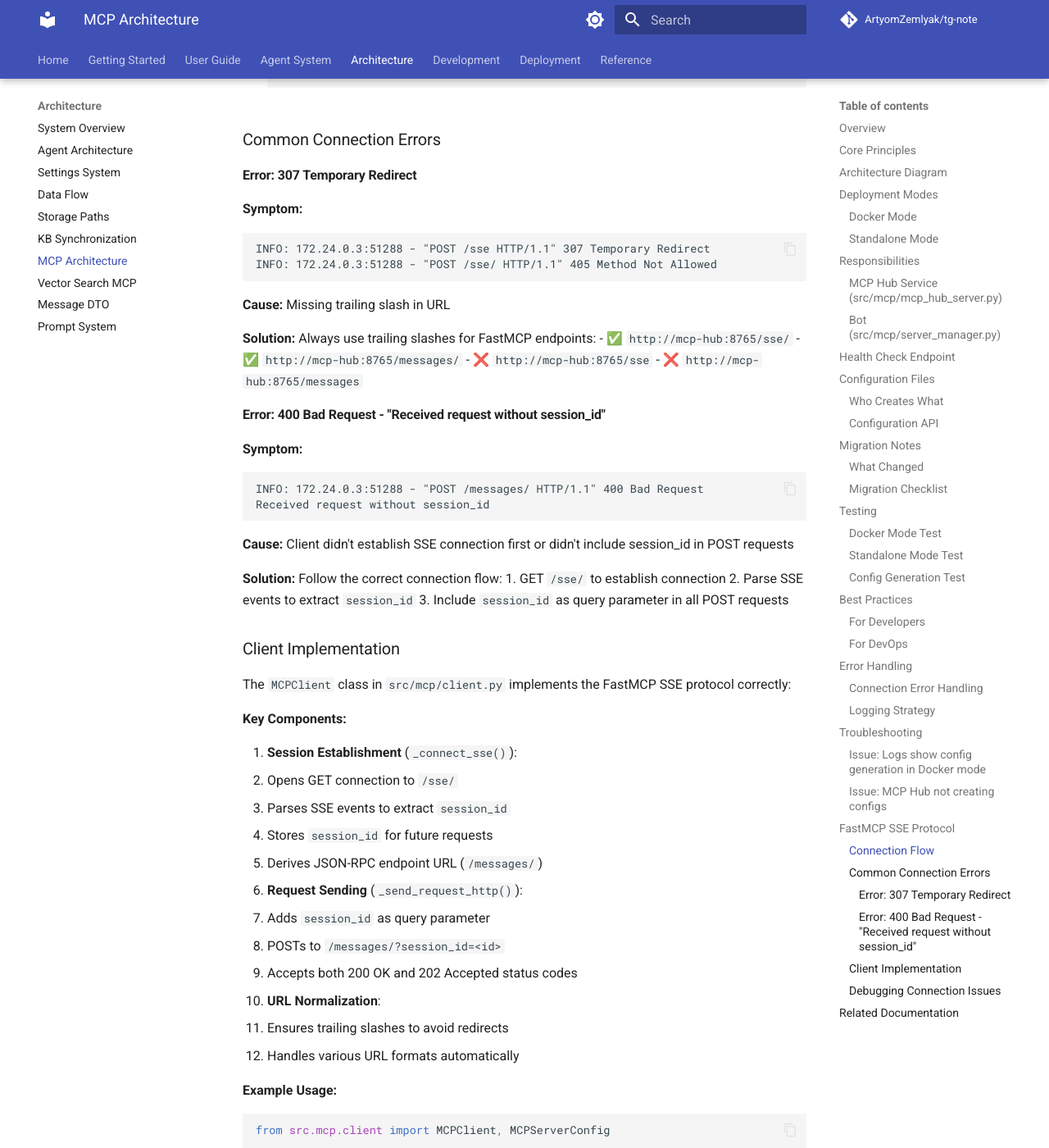
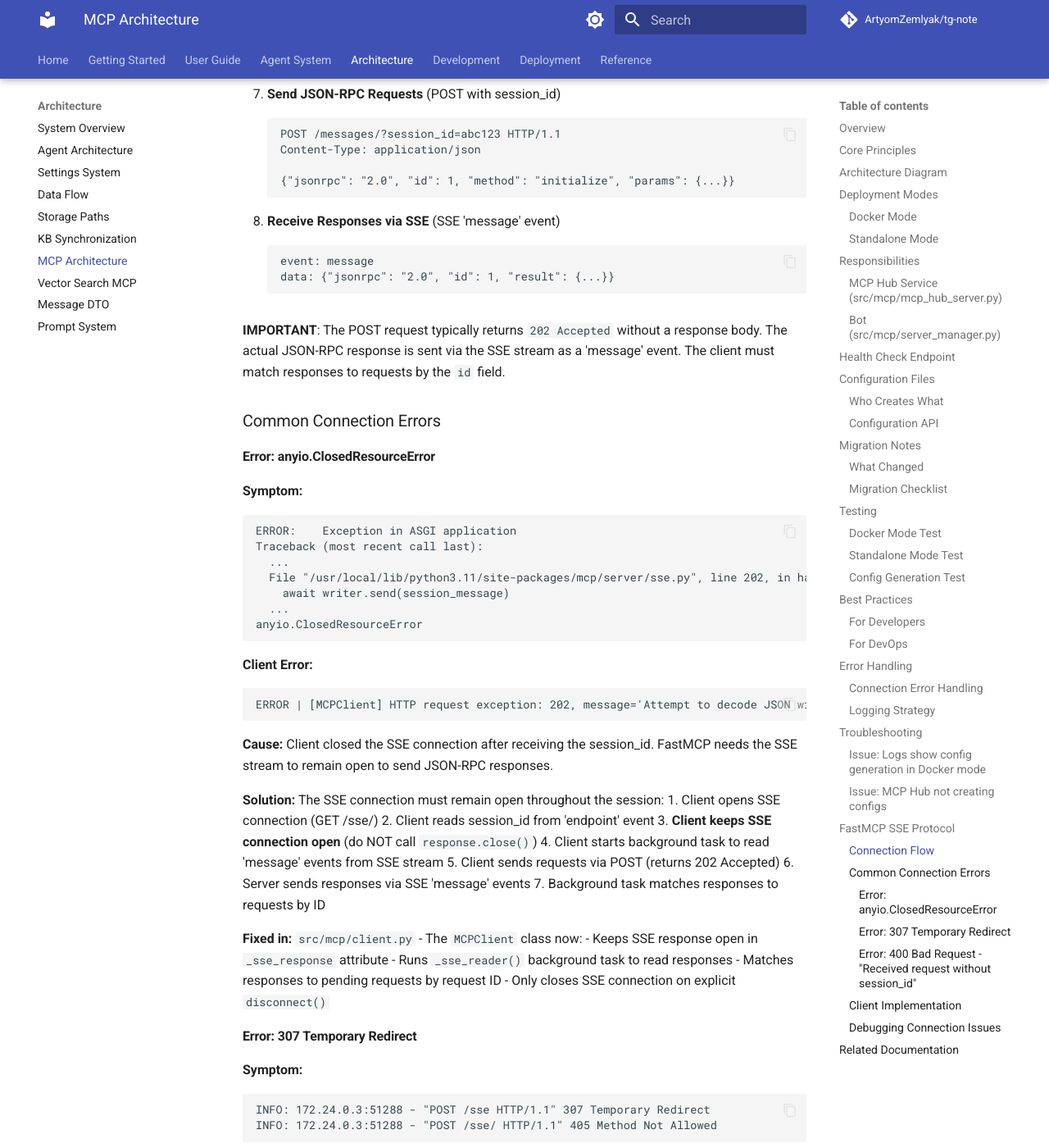
Before and after one commit to ArtyomZemlyak/tg-note, an MkDocs documentation site: the page built from docs_site/architecture/mcp-architecture.md, in a window 1280 px wide and 1400 px high, scrolled down 9418 px. Shown: the whole window at 82% size. Built offline with MkDocs 1.6.1 and Material for MkDocs 9.7.7, drawn with Linux system fonts in a browser that asks for light colours; comment, search, counter and statistics services are not loaded; the version menu is left out; some of the changed text lies outside the part shown.

Commit message:
Fix: Implement proper SSE handling for MCP client
Co-authored-by: artyom.zemlyak <artyom.zemlyak@gmail.com>

````diff
--- a/docs_site/architecture/mcp-architecture.md
+++ b/docs_site/architecture/mcp-architecture.md
@@ -452,7 +452,12 @@ The MCP Hub uses FastMCP library which implements the MCP protocol over HTTP Ser
    data: {"uri": "http://mcp-hub:8765/messages/?session_id=abc123"}
    ```
 
-3. **Send JSON-RPC Requests** (POST with session_id)
+3. **Keep SSE Connection Open** (CRITICAL)
+   - The SSE connection MUST remain open to receive responses
+   - Responses are sent as SSE 'message' events, not in POST response body
+   - Closing the connection causes `anyio.ClosedResourceError` on server
+
+4. **Send JSON-RPC Requests** (POST with session_id)
    ```
    POST /messages/?session_id=abc123 HTTP/1.1
    Content-Type: application/json
@@ -460,7 +465,49 @@ The MCP Hub uses FastMCP library which implements the MCP protocol over HTTP Ser
    {"jsonrpc": "2.0", "id": 1, "method": "initialize", "params": {...}}
    ```
 
+5. **Receive Responses via SSE** (SSE 'message' event)
+   ```
+   event: message
+   data: {"jsonrpc": "2.0", "id": 1, "result": {...}}
+   ```
+
+**IMPORTANT**: The POST request typically returns `202 Accepted` without a response body. The actual JSON-RPC response is sent via the SSE stream as a 'message' event. The client must match responses to requests by the `id` field.
+
 ### Common Connection Errors
+
+#### Error: anyio.ClosedResourceError
+**Symptom:**
+```
+ERROR:    Exception in ASGI application
+Traceback (most recent call last):
+  ...
+  File "/usr/local/lib/python3.11/site-packages/mcp/server/sse.py", line 202, in handle_post_message
+    await writer.send(session_message)
+  ...
+anyio.ClosedResourceError
+```
+
+**Client Error:**
+```
+ERROR | [MCPClient] HTTP request exception: 202, message='Attempt to decode JSON with unexpected mimetype: '
+```
+
+**Cause:** Client closed the SSE connection after receiving the session_id. FastMCP needs the SSE stream to remain open to send JSON-RPC responses.
+
+**Solution:** The SSE connection must remain open throughout the session:
+1. Client opens SSE connection (GET /sse/)
+2. Client reads session_id from 'endpoint' event
+3. **Client keeps SSE connection open** (do NOT call `response.close()`)
+4. Client starts background task to read 'message' events from SSE stream
+5. Client sends requests via POST (returns 202 Accepted)
+6. Server sends responses via SSE 'message' events
+7. Background task matches responses to requests by ID
+
+**Fixed in:** `src/mcp/client.py` - The `MCPClient` class now:
+- Keeps SSE response open in `_sse_response` attribute
+- Runs `_sse_reader()` background task to read responses
+- Matches responses to pending requests by request ID
+- Only closes SSE connection on explicit `disconnect()`
 
 #### Error: 307 Temporary Redirect
 **Symptom:**
````
Also changed, not shown: AICODE-NOTE-FIX-MCP-HUB-CLOSED-RESOURCE-ERROR.md (added, +114 -0 lines), 1 other file.
